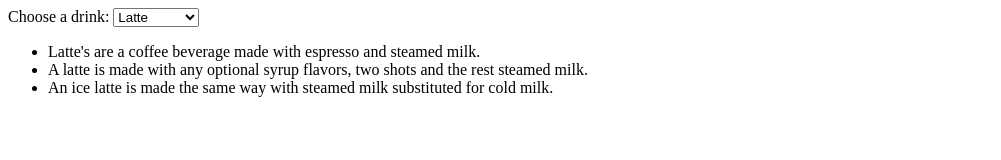
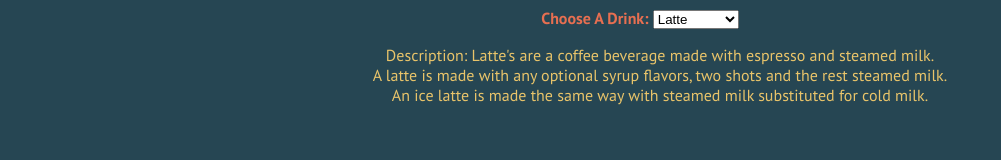
Before and after one commit to adambruce612/Coffee-Project, a plain HTML site: page index.html in a window 1280 px wide. Shown: the whole page, without its empty margins (0-1001 px from the left). Drawn offline with Linux system fonts and the light colour scheme.

Commit message:
Add files via upload
Beginning of CSS styling added, HTML updated as necessary for styling, and slight adjustments to JavaScript to aid with design layout.

```diff
--- a/index.html
+++ b/index.html
@@ -5,11 +5,15 @@
     <meta http-equiv="X-UA-Compatible" content="IE=edge">
     <meta name="viewport" content="width=device-width, initial-scale=1.0">
     <title>Coffee Styles</title>
+    <link rel="preconnect" href="https://fonts.googleapis.com">
+<link rel="preconnect" href="https://fonts.gstatic.com" crossorigin>
+<link href="https://fonts.googleapis.com/css2?family=PT+Sans:wght@400;700&display=swap" rel="stylesheet">
+<link rel="stylesheet" href="style/style.css">
 </head>
 <body>
     <div class="container">
     <div class="drink-selection"></div>
-    <label for="drink">Choose a drink:</label>
+    <label for="drink" id="drinkLabel">Choose A Drink:</label>
 
 <select name="drinks" id="drinks">
   <option value="latte">Latte</option>
--- a/scripts/script.js
+++ b/scripts/script.js
@@ -3,6 +3,7 @@ let description = document.getElementById('description');
 let hot = document.getElementById('hot');
 let cold = document.getElementById('cold');
 let drink = document.getElementById('drinks').value;
+const descriptionLabel = "Description:";
 
 let latte = {
     description: "Latte's are a coffee beverage made with espresso and steamed milk.",
@@ -19,7 +20,7 @@ let breve = {
 }
 
 if (drink === "latte") {
-    description.textContent = latte.description;
+    description.textContent = descriptionLabel + " " + latte.description;
     hot.textContent = latte.hot;
     cold.textContent = latte.cold;
 }
--- a/style/style.css
+++ b/style/style.css
@@ -0,0 +1,27 @@
+/* COLOR PALETTE: https://coolors.co/264653-2a9d8f-e9c46a-f4a261-e76f51 */
+
+* {
+    box-sizing: border-box;
+}
+
+body {
+    font-family: 'PT Sans', sans-serif;
+    background: #264653;
+    color: #E9C46A;
+}
+
+.container {
+    width: 50%;
+    margin: auto;
+    text-align: center;
+}
+
+.drink-info ul li{
+    list-style-type: none;
+    text-align: center;
+}
+
+#drinkLabel {
+    color: #E76F51;
+    font-weight: 700;
+}
```
